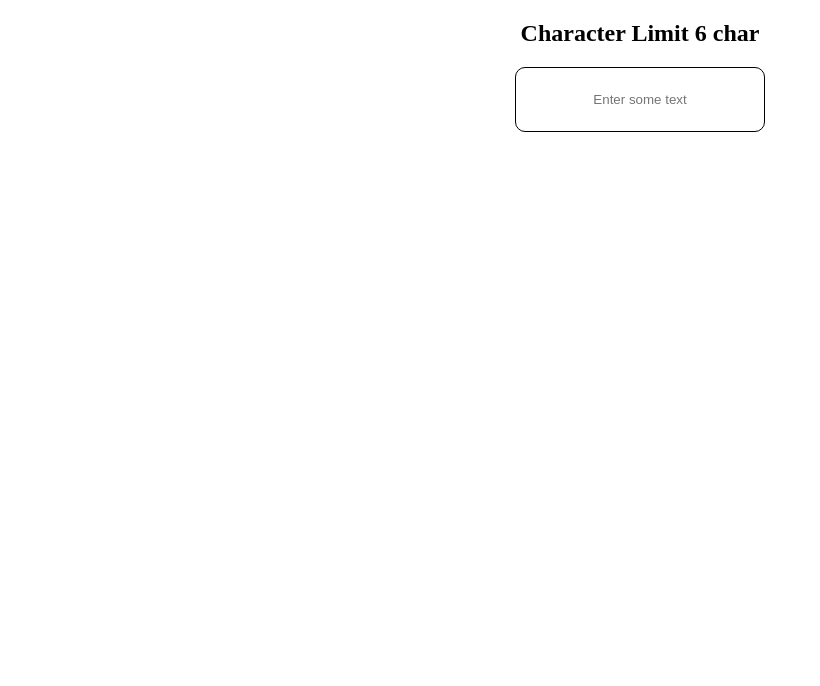
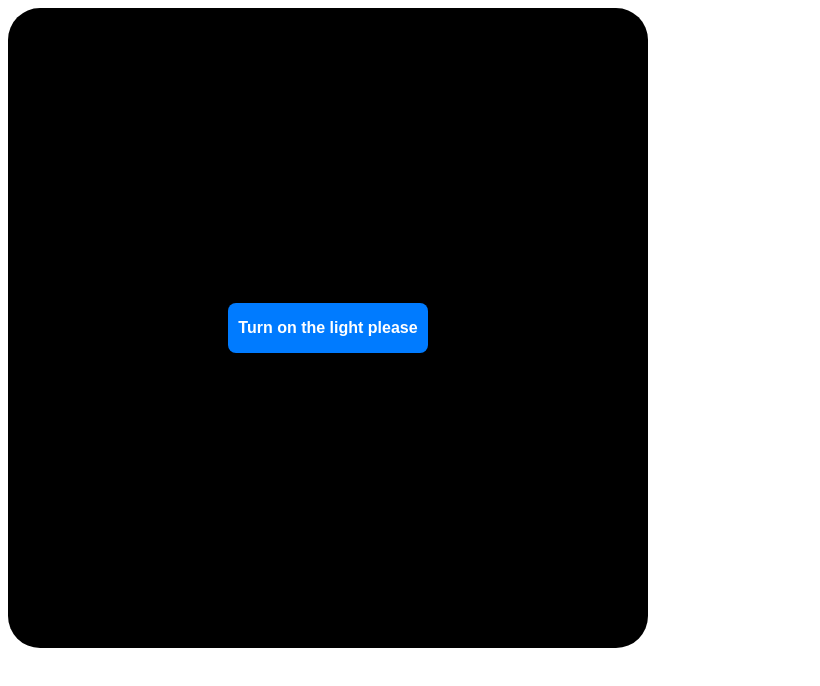
Before and after one commit to zeroput/react-demo, a React (Vite) app: page / in a window 1280 px wide. Shown: the top 686 px of the page, without its empty margins (0-820 px from the left). Built offline with nearby package versions, Linux system fonts and the light colour scheme.

Commit message:
create a button component to switch the mode

```diff
--- a/src/App.tsx
+++ b/src/App.tsx
@@ -1,10 +1,10 @@
 import './App.css'
 
-import InputNew from './component/InputNew/InputNew'
+import LightSwitcher from './component/LightSwitcher/LightSwitcher'
 function App() {
   return (
     <>
-    <InputNew/>
+    <LightSwitcher/>
   </>
   )
 
--- /dev/null
+++ b/src/component/LightSwitcher/LightSwitcher.css
@@ -0,0 +1,73 @@
+main {
+    display: grid;
+    place-items: center;
+    /* Center both horizontally and vertically */
+    height: 80vh;
+    /* Full viewport height */
+    width: 80vh;
+    background-color: #f8f9fa;
+    /* Light background color */
+    border-radius: 5%;
+}
+
+.dark {
+    background-color: black;
+    border-radius: 5%;
+}
+
+.light {
+    background-color: lightgray;
+    border-radius: 5%;
+}
+
+
+/* Button styling (same as above) */
+button {
+    width: 200px;
+    height: 50px;
+    background-color: #007bff;
+    /* Primary color */
+    color: #fff;
+    /* Text color */
+    border: none;
+    /* Remove default border */
+    border-radius: 8px;
+    /* Rounded corners */
+    font-size: 16px;
+    /* Font size */
+    font-weight: bold;
+    /* Bold text */
+    cursor: pointer;
+    /* Pointer cursor on hover */
+    transition: background-color 0.3s ease, transform 0.2s ease;
+    /* Smooth transitions */
+    display: flex;
+    align-items: center;
+    /* Center text vertically */
+    justify-content: center;
+    /* Center text horizontally */
+}
+
+/* Hover effect */
+button:hover {
+    background-color: #0056b3;
+    /* Darker shade on hover */
+    transform: scale(1.05);
+    /* Slightly enlarge the button */
+}
+
+/* Active effect */
+button:active {
+    background-color: #004085;
+    /* Even darker shade on click */
+    transform: scale(0.95);
+    /* Slightly shrink the button */
+}
+
+/* Focus effect */
+button:focus {
+    outline: none;
+    /* Remove default outline */
+    box-shadow: 0 0 0 3px rgba(38, 143, 255, 0.5);
+    /* Add custom focus ring */
+}
--- /dev/null
+++ b/src/component/LightSwitcher/LightSwitcher.tsx
@@ -0,0 +1,29 @@
+import * as React from "react";
+import './LightSwitcher.css'
+
+function LightSwitcher() {
+  // use the state hook
+  const [mode, setMode] = React.useState("dark");
+
+  const activateDarkMode = () => {
+    setMode("dark")
+  }
+
+  const activateLightMode = () => {
+    setMode("light")
+  }
+
+  return (
+    <main className={mode}>
+      {mode === "light" ? (
+        <button onClick={activateDarkMode}>Turn off the light</button>
+      ) : (
+        <button onClick={activateLightMode}>Turn on the light please</button>
+      )}
+    </main>
+  );
+}
+
+export default function App() {
+  return <LightSwitcher />
+}
```
